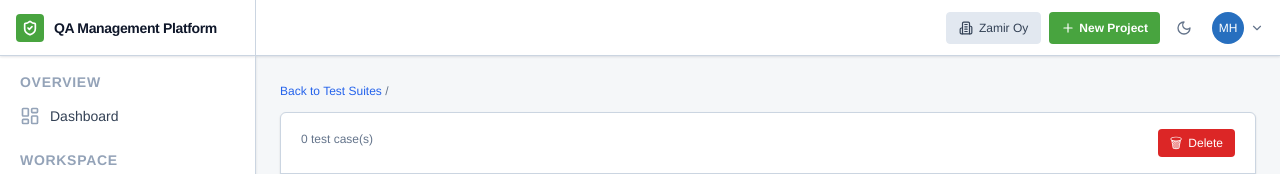
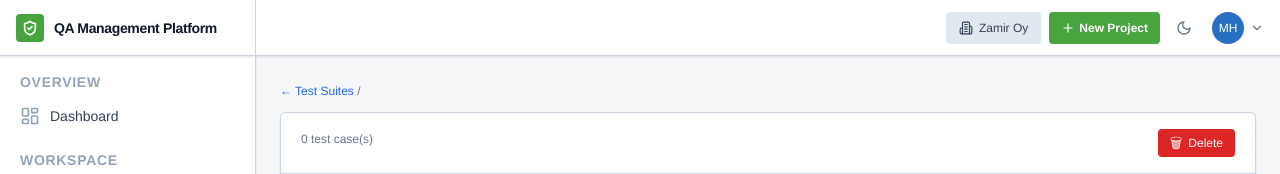
Before and after one commit to engmilo/qa-management-platform, a Next.js app: page /test-suites/1 in a window 1280 px wide. Shown: the top 174 px of the page. Built offline with nearby package versions, Linux system fonts and the light colour scheme; no server answers; the database is empty.

Commit message:
Test Suites detail: restore original breadcrumb arrow Test Suites

```diff
--- a/src/app/test-suites/[id]/page.tsx
+++ b/src/app/test-suites/[id]/page.tsx
@@ -151,7 +151,7 @@ export default function TestSuiteDetailPage({ params }: { params: { id: string }
         <Header />
         <main className="flex-1 overflow-y-auto p-6">
           <div className="w-full mx-auto">
-            <Link href="/test-suites" className="text-xs font-normal text-blue-600 dark:text-blue-400 hover:underline">Back to Test Suites</Link>
+            <Link href="/test-suites" className="text-xs font-normal text-blue-600 dark:text-blue-400 hover:underline">← Test Suites</Link>
             <span className="text-xs font-normal text-slate-500 dark:text-slate-400"> / {form.name}</span>
             <div className="bg-white dark:bg-[#182232] border border-[#cbd5e1] dark:border-[#28374d] shadow-sm dark:shadow-none rounded-md overflow-hidden mt-3">
               <div className="flex items-start justify-between px-5 py-4 border-b border-slate-200 dark:border-slate-700/50">
```
